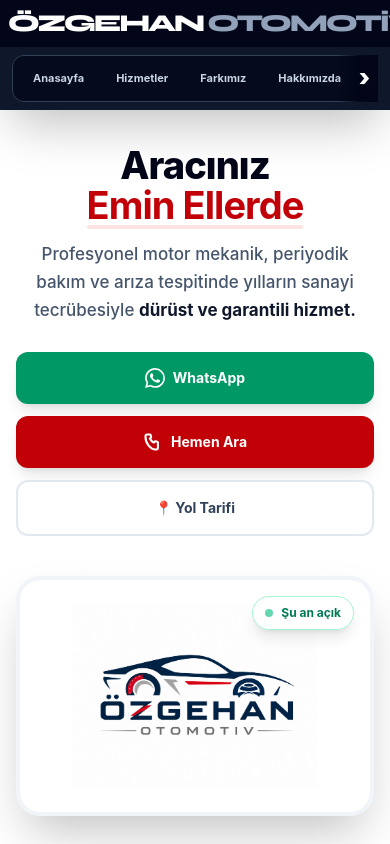
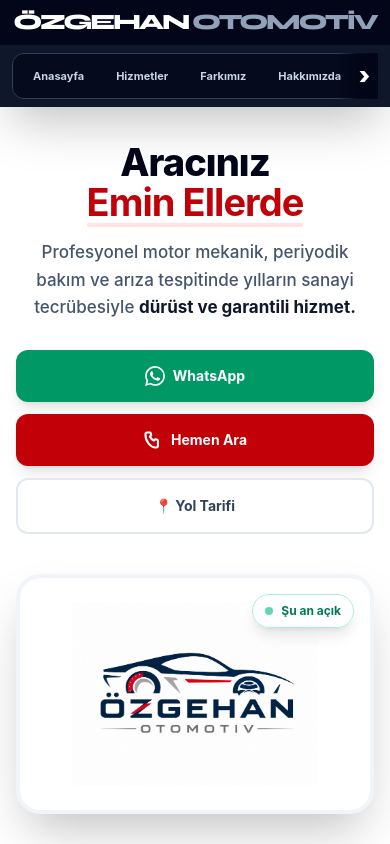
Before and after one commit to alicankala/ozgehan-otomotiv, a Vue app: page / in a window 390 px wide. Shown: the top 844 px of the page. Built offline with nearby package versions, Linux system fonts and the light colour scheme.

Commit message:
duzenleme

```diff
--- a/src/App.vue
+++ b/src/App.vue
@@ -326,7 +326,7 @@ window.removeEventListener('resize', updateNavArrows)
   />
 </div>
 
-        <div class="font-display text-[clamp(20px,6.2vw,25px)] sm:text-[28px] md:text-[34px] lg:text-[38px] font-black uppercase tracking-[-0.09em] md:tracking-[-0.06em] whitespace-nowrap leading-none md:scale-y-125 origin-left max-w-[96vw] md:max-w-none">
+        <div class="font-display text-[clamp(19px,5.6vw,23px)] sm:text-[28px] md:text-[34px] lg:text-[38px] font-black uppercase tracking-[-0.10em] md:tracking-[-0.06em] whitespace-nowrap leading-none md:scale-y-125 origin-left max-w-[94vw] md:max-w-none">
           <span class="text-white">Özgehan</span>
           <span class="text-slate-400 ml-1 font-black">Otomotiv</span>
         </div>
```
